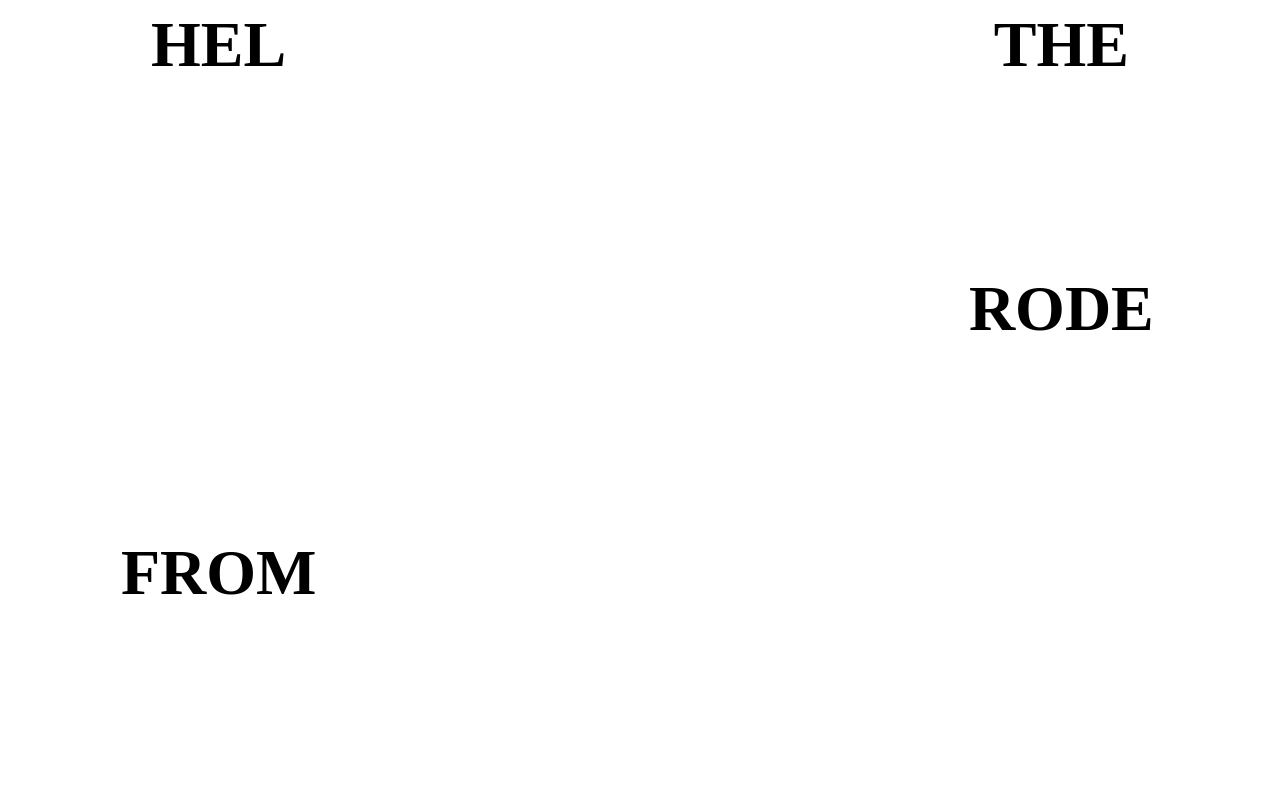
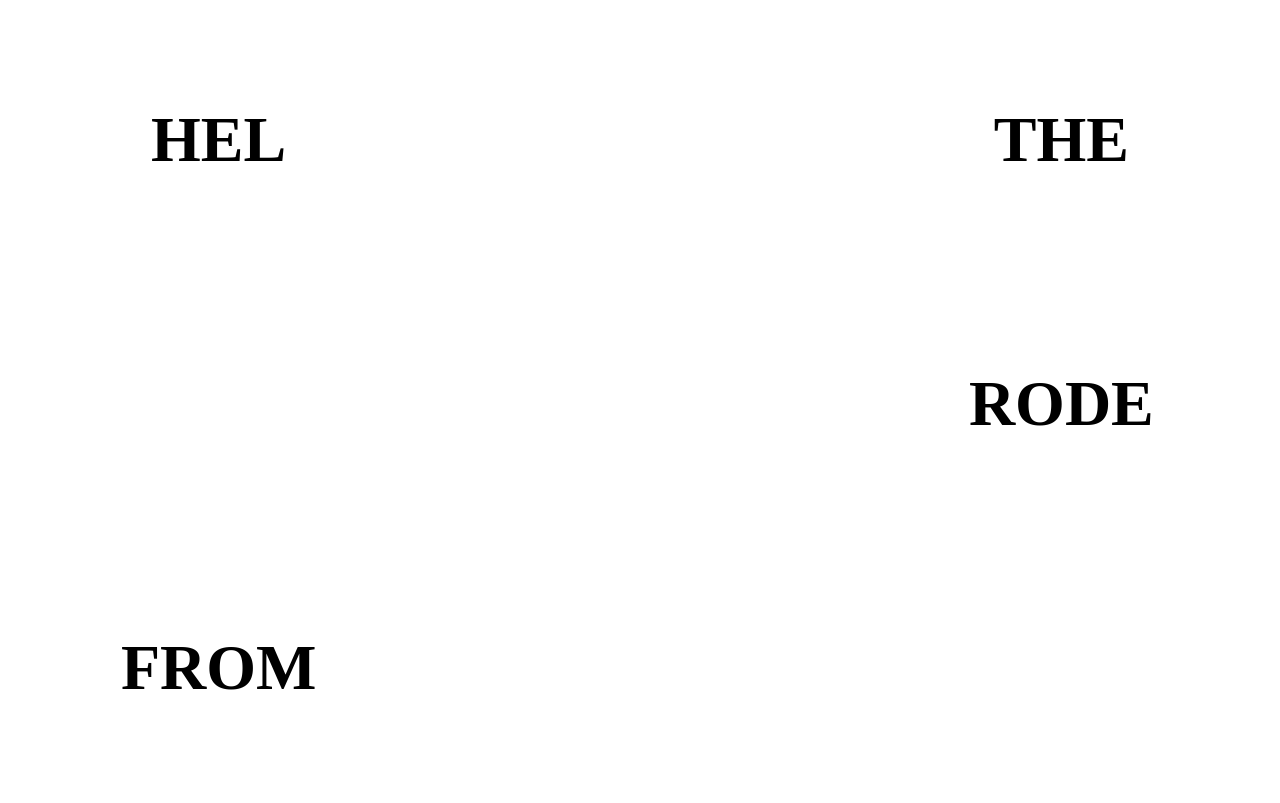
Before and after one commit to funnymania/funnymania.github.io, a plain HTML site: page index.html in a window 1280 px wide. Drawn offline with Linux system fonts and the light colour scheme.

Commit message:
Center content in cells
Also include relevant todo for next time.

```diff
--- a/index.html
+++ b/index.html
@@ -1,6 +1,7 @@
 <html>
 
 <head>
+  <!-- TODO Implement behavior for showing and hiding portrait frame of a face -->
 </head>
 
 <body>
@@ -52,7 +53,6 @@ script.forEach((line) => {
 })
 
 function showWord() {
-
   // Create HTML node under body
   const wordDiv = document.createElement('div');
 
@@ -67,7 +67,7 @@ function showWord() {
   wordDiv.style.gridRowEnd = 'span 1';
   wordDiv.style.fontSize = '8vh';
   wordDiv.style.fontWeight = '600';
-  wordDiv.style.textAlign = 'center';
+  wordDiv.style.margin = 'auto';
 
   // Destroy previous node
   let cells = Array.from(grid.childNodes);
```
